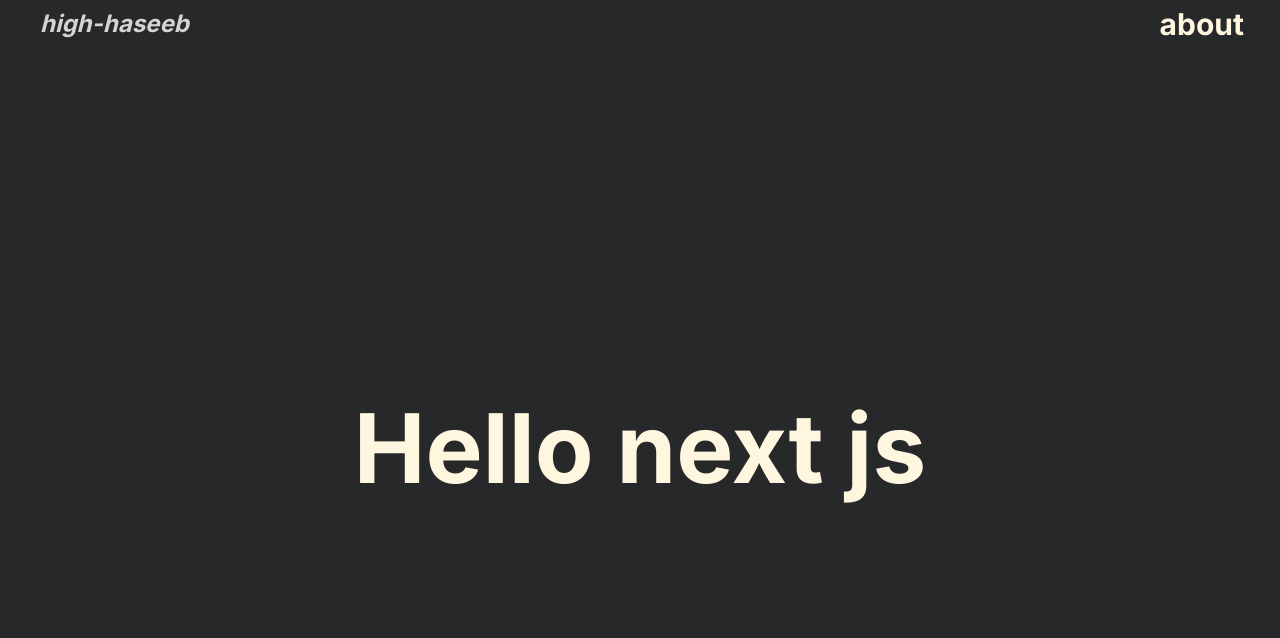
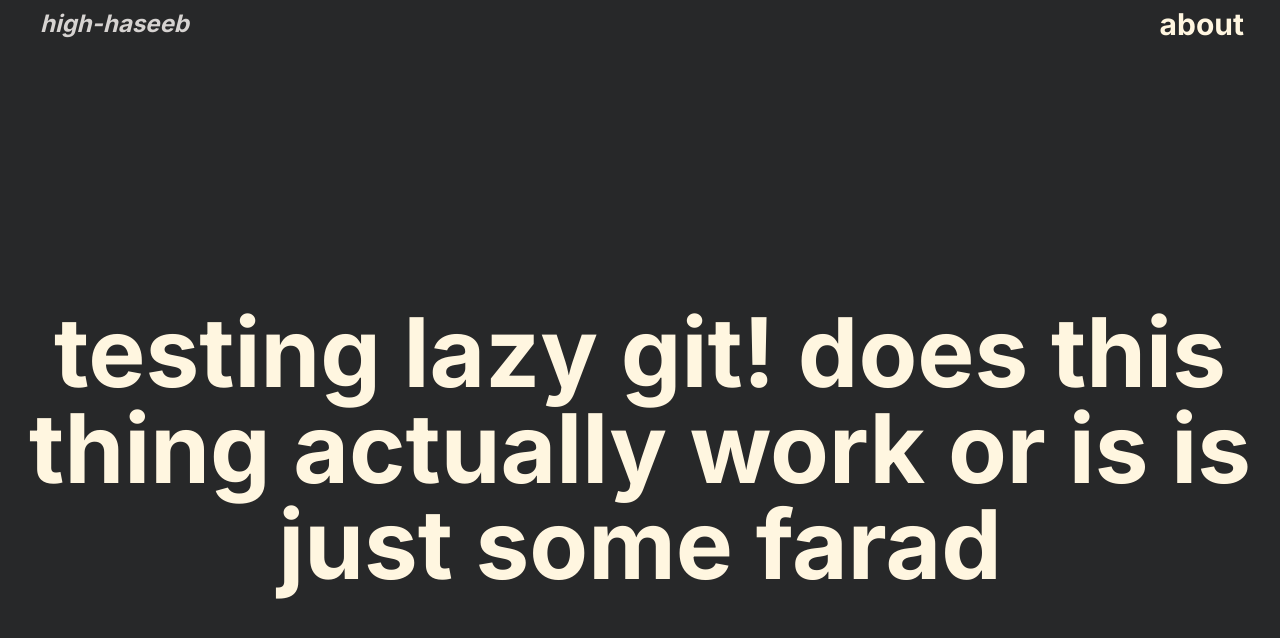
Before and after one commit to high-haseeb/high-haseeb.github.io, a Next.js app: page / in a window 1280 px wide. Shown: the top 638 px of the page. Built offline with nearby package versions, Linux system fonts and the light colour scheme.

Commit message:
testing lazygit

```diff
--- a/app/page.jsx
+++ b/app/page.jsx
@@ -8,7 +8,7 @@ export default function Home() {
       <div className="h-screen w-full bg-blackC flex items-center justify-center">
         <h1 className="p-5 font-bold text-whiteC text-8xl text-center w-full">
           {" "}
-          Hello next js
+          testing lazy git! does this thing actually work or is is just some farad
         </h1>
       </div>
     </div>
```
